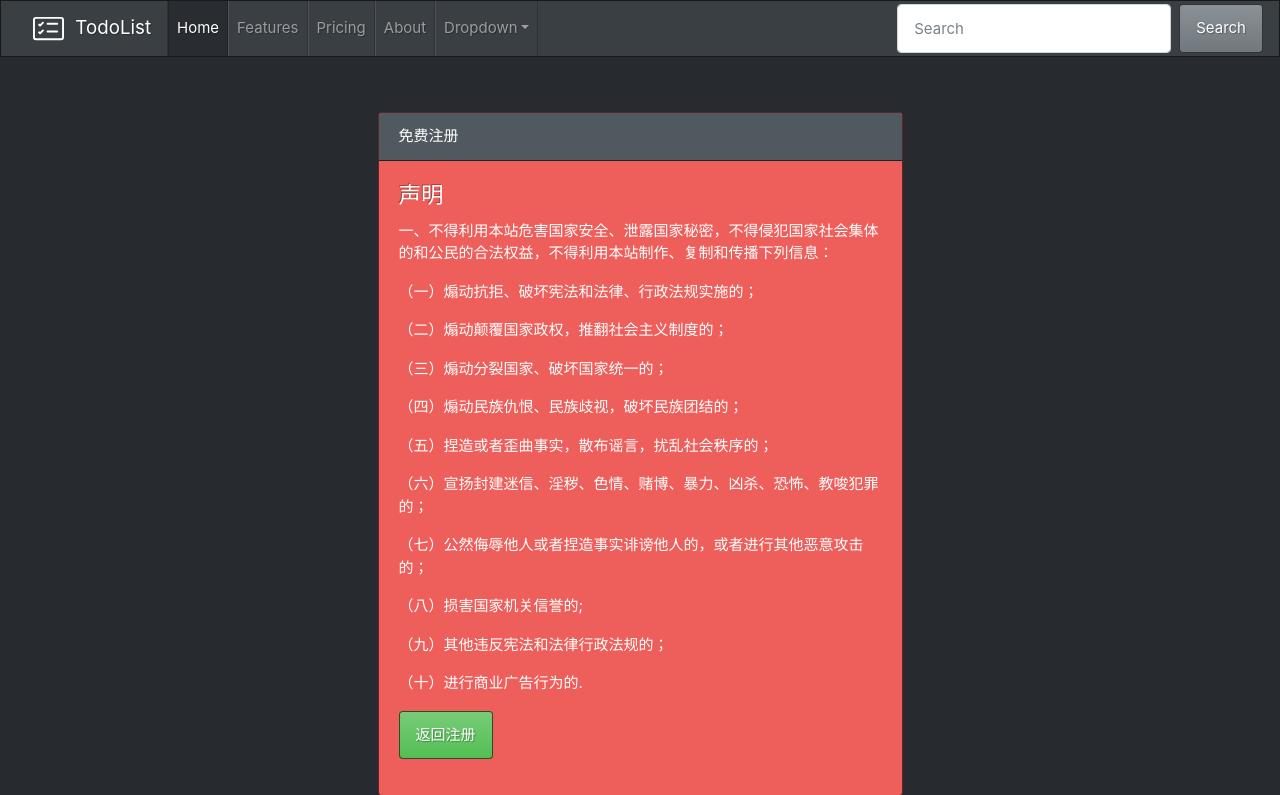
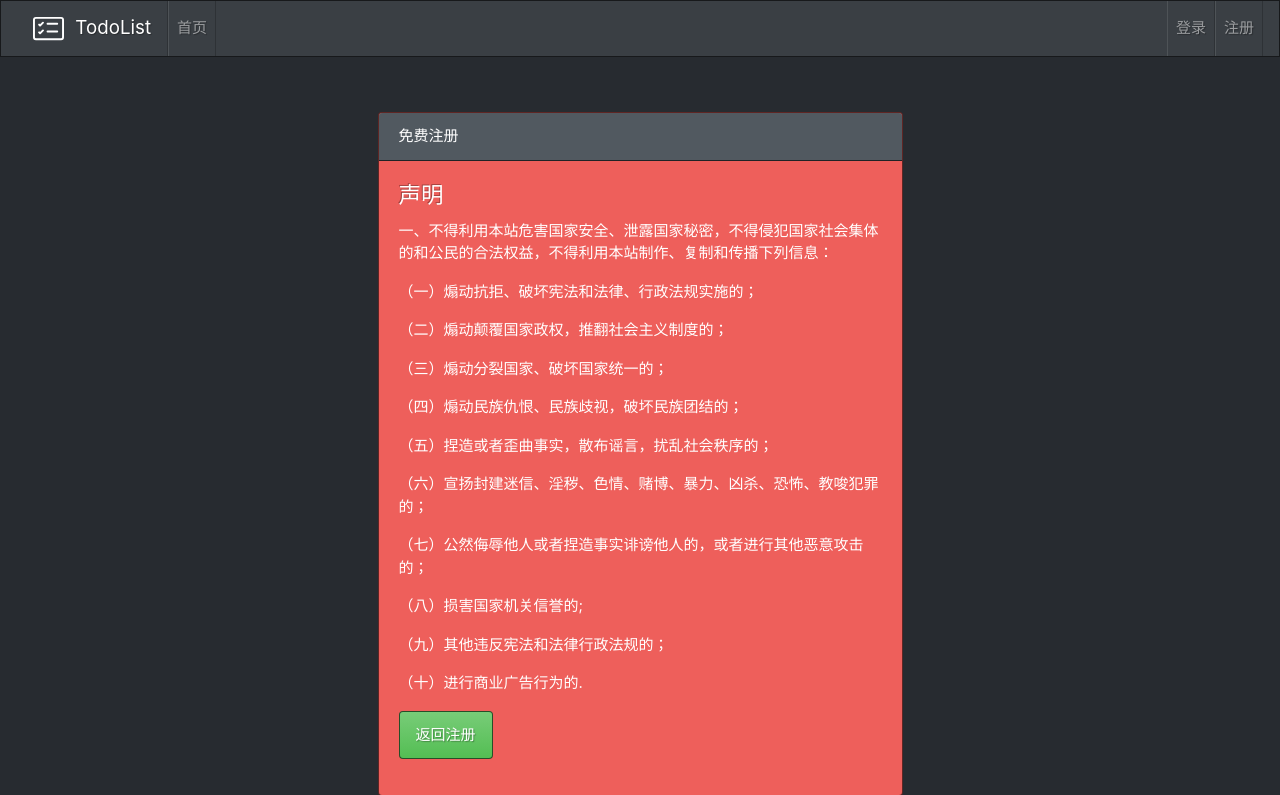
Before and after one commit to ningwenyan/Flask_Todo_Demo, a Flask app: page /auth/protocol/ in a window 1280 px wide. Shown: the top 795 px of the page. Run offline with Flask 2, Linux system fonts and the light colour scheme; some libraries are stand-ins or nearby versions.

Commit message:
邮箱注册2

```diff
--- a/app/auth/views.py
+++ b/app/auth/views.py
@@ -6,9 +6,10 @@
 from .forms import AuthLoginForm, AuthRegisterForm
 from app.commons.exts import db
 from app.commons.sqlModel import User
-from flask_login import login_user, login_required, current_user
+from flask_login import login_user, login_required, current_user, logout_user
 from datetime import timedelta
 from app.utils.sendMail import sendMail
+from app.utils import captcha_cache
 
 # 登录
 @auth_bp.route('/login/', methods=['GET', 'POST'])
@@ -17,22 +18,27 @@
     if form.validate_on_submit():
         # 验证邮箱和密码
         user = User.query.filter_by(email=form.email.data).first()
-        if user is not None and user.check_password(form.password.data):
-            """
-            :判断confirm,确定是否要自动登录
-            :使用 user.seen() 自动更新登录时间
-            """
-            if form.confirmed.data:
-                login_user(user.seen(), remember=True, duration=timedelta(days=30))
+        if captcha_cache.get(form.code.data.lower()) == bytes(form.code.data.lower(), encoding='utf8'):
+            if user is not None and user.check_password(form.password.data):
+                """
+                :判断confirm,确定是否要自动登录
+                :使用 user.seen() 自动更新登录时间
+                """
+                if form.confirmed.data:
+                    login_user(user.seen(), remember=True, duration=timedelta(days=30))
+                else:
+                    login_user(user.seen())
+                # 判断next
+                url_next = request.args.get("next")
+                if url_next is None or not url_next.startswith('/'):
+                    url_next = url_for('main.index')
+                return redirect(url_for('main.index') or url_next)
             else:
-                login_user(user.seen())
-            # 判断next
-            url_next = request.args.get("next")
-            if url_next is None or not url_next.startswith('/'):
-                url_next = url_for('main.index')
-            return redirect(url_for('main.index') or url_next)
+                flash("无效的用户名和密码", 'danger')
+                return redirect(url_for('auth.auth_login'))
         else:
-            flash("无效的用户名和密码")
+            flash("请输入正确的验证码", 'danger')
+            return redirect(url_for('auth.auth_login'))
     return render_template('auth/login.html', form=form)
 
 
@@ -42,16 +48,20 @@
     form = AuthRegisterForm()
     if form.validate_on_submit():
         if form.confirmed.data:
-            """创建用户"""
-            user = User(email=form.email.data.lower(), username=form.username.data, password=form.password.data)
-            user.save()
-            # 邮件激活
-            # 生成token
-            token = user.generate_confirmation_token()
-            # 将token发送给用户邮箱
-            sendMail(user.email, "激活账户", 'confirm', user=user, token=token)
-            flash("请通过注册邮箱激活账户!", 'info')
-            return redirect(url_for('main.index'))
+            if captcha_cache.get(form.code.data.lower()) == bytes(form.code.data.lower(), encoding='utf8'):
+                """创建用户"""
+                user = User(email=form.email.data.lower(), username=form.username.data, password=form.password.data)
+                user.save()
+                # 邮件激活
+                # 生成token
+                token = user.generate_confirmation_token()
+                # 将token发送给用户邮箱
+                sendMail(user.email, "激活账户", 'confirm', user=user, token=token)
+                flash("请通过注册邮箱激活账户!", 'info')
+                return redirect(url_for('main.index'))
+            else:
+                flash("请输入正确的验证码", 'danger')
+                redirect(url_for('auth.auth_register'))
         else:
             """同意协议"""
             flash("请阅读同意注册协议", 'info')
@@ -79,3 +89,10 @@
     else:
         flash('激活链接已过期,请重新激活.', 'warning')
     return redirect(url_for('main.index'))
+
+# 注销
+@auth_bp.route('/logout/')
+@login_required
+def auth_logout():
+    logout_user()
+    return redirect(url_for('main.index'))
--- a/app/commons/__init__.py
+++ b/app/commons/__init__.py
@@ -8,3 +8,4 @@
 from . import exts
 from . import sqlModel
 from . import errors
+from . import views
--- a/app/main/views.py
+++ b/app/main/views.py
@@ -3,7 +3,8 @@
 
 from . import main_bp
 from flask import render_template
+from flask_login import current_user
 
 @main_bp.route('/')
 def index():
-    return render_template('index.html')
+    return render_template('index.html', current_user=current_user)
--- a/app/templates/base.html
+++ b/app/templates/base.html
@@ -1,3 +1,5 @@
+{# 导入导航 #}
+{% from 'bootstrap/nav.html' import render_nav_item %}
 <!DOCTYPE html>
 <html lang="en">
 <head>
@@ -28,7 +30,7 @@
 <body>
     {# 全局导航栏, 加载自 slate主题 #}
     <nav class="navbar navbar-expand-lg navbar-dark bg-primary">
-        <a class="navbar-brand" href="#">
+        <a class="navbar-brand" href="{{ url_for('main.index') }}">
             <span style="margin-right: 6px">
                 <svg width="31" height="31" viewBox="0 0 16 16" class="bi bi-card-checklist" fill="currentColor" xmlns="http://www.w3.org/2000/svg">
                     <path fill-rule="evenodd" d="M14.5 3h-13a.5.5 0 0 0-.5.5v9a.5.5 0 0 0 .5.5h13a.5.5 0 0 0 .5-.5v-9a.5.5 0 0 0-.5-.5zm-13-1A1.5 1.5 0 0 0 0 3.5v9A1.5 1.5 0 0 0 1.5 14h13a1.5 1.5 0 0 0 1.5-1.5v-9A1.5 1.5 0 0 0 14.5 2h-13z"/>
@@ -42,35 +44,38 @@
 
         <div class="collapse navbar-collapse" id="navbarColor01">
             <ul class="navbar-nav mr-auto">
-                <li class="nav-item active">
-                    <a class="nav-link" href="#">Home
-                <span class="sr-only">(current)</span>
+                {{ render_nav_item('main.index', '首页', use_li=True) }}
+            </ul>
+            <ul class="navbar-nav">
+                {% if not current_user.is_authenticated %}
+                    {{ render_nav_item('auth.auth_login', '登录', use_li=True ) }}
+                    {{ render_nav_item('auth.auth_register', '注册', use_li=True) }}
+                {% else %}
+                     <li class="nav-item">
+                        <a class="nav-link btn btn-outline-primary" role="button" href="#">
+                            <svg width="25" height="25" viewBox="0 0 16 16" class="bi bi-bell" fill="currentColor" xmlns="http://www.w3.org/2000/svg">
+                                <path d="M8 16a2 2 0 0 0 2-2H6a2 2 0 0 0 2 2z"/>
+                                <path fill-rule="evenodd" d="M8 1.918l-.797.161A4.002 4.002 0 0 0 4 6c0 .628-.134 2.197-.459 3.742-.16.767-.376 1.566-.663 2.258h10.244c-.287-.692-.502-1.49-.663-2.258C12.134 8.197 12 6.628 12 6a4.002 4.002 0 0 0-3.203-3.92L8 1.917zM14.22 12c.223.447.481.801.78 1H1c.299-.199.557-.553.78-1C2.68 10.2 3 6.88 3 6c0-2.42 1.72-4.44 4.005-4.901a1 1 0 1 1 1.99 0A5.002 5.002 0 0 1 13 6c0 .88.32 4.2 1.22 6z"/>
+                            </svg>
                         </a>
                     </li>
-                <li class="nav-item">
-                    <a class="nav-link" href="#">Features</a>
-                </li>
-                <li class="nav-item">
-                    <a class="nav-link" href="#">Pricing</a>
-                </li>
-                <li class="nav-item">
-                    <a class="nav-link" href="#">About</a>
-                </li>
                     <li class="nav-item dropdown">
-                    <a class="nav-link dropdown-toggle" data-toggle="dropdown" href="#" role="button" aria-haspopup="true" aria-expanded="false">Dropdown</a>
-                    <div class="dropdown-menu">
-                        <a class="dropdown-item" href="#">Action</a>
-                        <a class="dropdown-item" href="#">Another action</a>
-                        <a class="dropdown-item" href="#">Something else here</a>
+                        <a class="nav-link dropdown-toggle btn btn-outline-primary" data-toggle="dropdown" href="#" role="button" aria-haspopup="true" aria-expanded="false">
+                            <svg width="25" height="25" viewBox="0 0 16 16" class="bi bi-gear" fill="currentColor" xmlns="http://www.w3.org/2000/svg">
+                                <path fill-rule="evenodd" d="M8.837 1.626c-.246-.835-1.428-.835-1.674 0l-.094.319A1.873 1.873 0 0 1 4.377 3.06l-.292-.16c-.764-.415-1.6.42-1.184 1.185l.159.292a1.873 1.873 0 0 1-1.115 2.692l-.319.094c-.835.246-.835 1.428 0 1.674l.319.094a1.873 1.873 0 0 1 1.115 2.693l-.16.291c-.415.764.42 1.6 1.185 1.184l.292-.159a1.873 1.873 0 0 1 2.692 1.116l.094.318c.246.835 1.428.835 1.674 0l.094-.319a1.873 1.873 0 0 1 2.693-1.115l.291.16c.764.415 1.6-.42 1.184-1.185l-.159-.291a1.873 1.873 0 0 1 1.116-2.693l.318-.094c.835-.246.835-1.428 0-1.674l-.319-.094a1.873 1.873 0 0 1-1.115-2.692l.16-.292c.415-.764-.42-1.6-1.185-1.184l-.291.159A1.873 1.873 0 0 1 8.93 1.945l-.094-.319zm-2.633-.283c.527-1.79 3.065-1.79 3.592 0l.094.319a.873.873 0 0 0 1.255.52l.292-.16c1.64-.892 3.434.901 2.54 2.541l-.159.292a.873.873 0 0 0 .52 1.255l.319.094c1.79.527 1.79 3.065 0 3.592l-.319.094a.873.873 0 0 0-.52 1.255l.16.292c.893 1.64-.902 3.434-2.541 2.54l-.292-.159a.873.873 0 0 0-1.255.52l-.094.319c-.527 1.79-3.065 1.79-3.592 0l-.094-.319a.873.873 0 0 0-1.255-.52l-.292.16c-1.64.893-3.433-.902-2.54-2.541l.159-.292a.873.873 0 0 0-.52-1.255l-.319-.094c-1.79-.527-1.79-3.065 0-3.592l.319-.094a.873.873 0 0 0 .52-1.255l-.16-.292c-.892-1.64.902-3.433 2.541-2.54l.292.159a.873.873 0 0 0 1.255-.52l.094-.319z"/>
+                                <path fill-rule="evenodd" d="M8 5.754a2.246 2.246 0 1 0 0 4.492 2.246 2.246 0 0 0 0-4.492zM4.754 8a3.246 3.246 0 1 1 6.492 0 3.246 3.246 0 0 1-6.492 0z"/>
+                            </svg>
+                        </a>
+                        <div class="dropdown-menu dropdown-menu-right">{# 下拉菜单右对齐 #}
+                            <a class="dropdown-item" href="#" id="user_detail">{{ current_user.username }}</a>
                             <div class="dropdown-divider"></div>
-                        <a class="dropdown-item" href="#">Separated link</a>
+                            <a class="dropdown-item" href="">个人中心</a>
+                            <div class="dropdown-divider"></div>
+                            <a class="dropdown-item" href="{{ url_for('auth.auth_logout') }}">登出系统</a>
                         </div>
                     </li>
+                {% endif %}
             </ul>
-            <form class="form-inline my-2 my-lg-0">
-                <input class="form-control mr-sm-2" type="text" placeholder="Search">
-                <button class="btn btn-secondary my-2 my-sm-0" type="submit">Search</button>
-            </form>
         </div>
     </nav>
     {# 隔离导航和主体 #}
--- a/app/utils/__init__.py
+++ b/app/utils/__init__.py
@@ -6,3 +6,4 @@
 utils_bp = Blueprint('utils', __name__, url_prefix='/utils')
 
 from . import sendMail
+from . import captcha_cache
--- a/config.py
+++ b/config.py
@@ -28,8 +28,8 @@
 # 设置邮箱
 MAIL_SERVER = 'smtp.qq.com'
 MAIL_PORT = 465
-MAIL_USERNAME = '@qq.com'
-MAIL_PASSWORD = "imkzuyoomffddijc"
+MAIL_USERNAME = '2@qq.com'
+MAIL_PASSWORD = "imkzuyoo"
 MAIL_USE_SSL = True
 MAIL_USE_TLS = False
-MAIL_DEFAULT_SENDER = '@qq.com'
+MAIL_DEFAULT_SENDER = '2@qq.com'
```
Also changed, not shown: app/commons/views.py (added, +20 -0 lines), app/static/js/base.js (added, +9 -0 lines), app/templates/auth/login.html (+6 -2 lines), app/templates/auth/register.html (+6 -2 lines), app/utils/captcha/__init__.py (added, +68 -0 lines), app/utils/captcha_cache.py (added, +23 -0 lines), app/static/images/code1.png (added), app/utils/captcha/Hack-Regular.ttf (added). Lines whose indentation alone changed are shown as unchanged.
